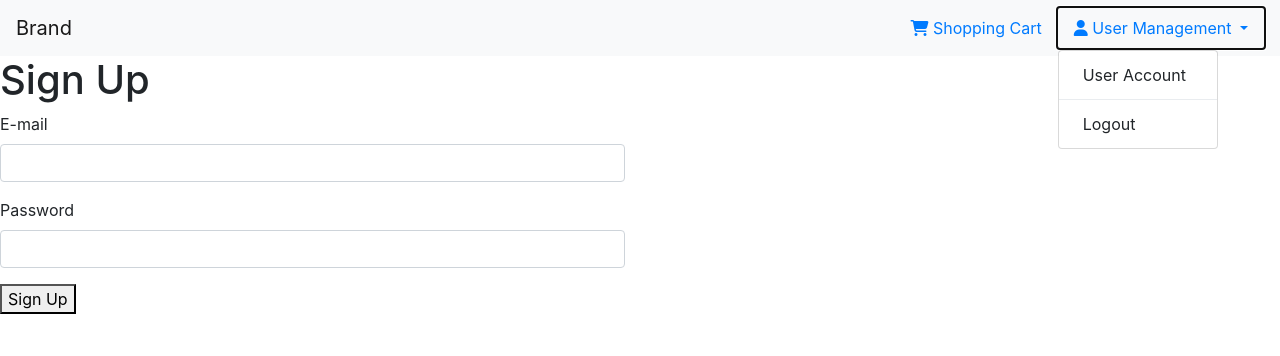
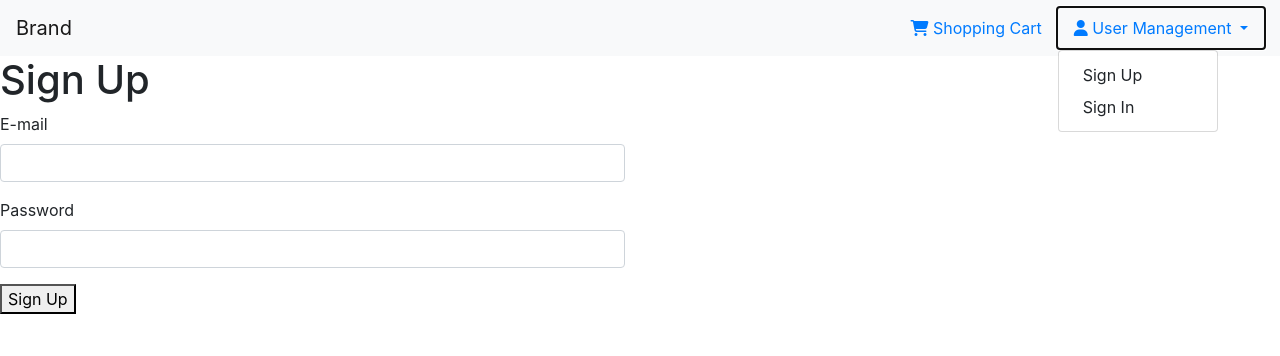
Before and after one commit to caducus/shoppingCart2, a Node server app: page /user/signup in a window 1280 px wide, after a click on "User Management". Shown: the top 356 px of the page. Run offline with Node 20, Linux system fonts and the light colour scheme; some libraries are stand-ins or nearby versions.

Commit message:
links now lead to sign in, sign up, profile, and logout

```diff
--- a/app.js
+++ b/app.js
@@ -57,6 +57,14 @@ app.use(passport.session());
 app.use(express.static(path.join(__dirname, "public")));
 
 var indexRouter = require("./routes/index");
+var userRouter = require("./routes/user");
+
+app.use(function(req, res, next) {
+  res.locals.login = req.isAuthenticated();
+  next();
+});
+
+app.use("/user", userRouter);
 app.use("/", indexRouter);
 
 // ==========================
--- a/routes/index.js
+++ b/routes/index.js
@@ -1,13 +1,8 @@
 /* Dependencies */
 var express = require('express');
 var router = express.Router();
-var csrf = require("csurf");
-var passport = require("passport");
 
 var Product = require("../models/product.js");
-
-var csrfProtection = csrf();
-router.use(csrfProtection);
 
 /* GET home page. */
 router.get("/", function(req, res, next) {
@@ -21,32 +16,5 @@ router.get("/", function(req, res, next) {
   });
 });
 
-/* User Signup */
-router.get("/user/signup", function(req, res, next) {
-  var messages = req.flash("error");
-  res.render("user/signup", {csrfToken: req.csrfToken(), messages: messages, hasErrors: messages.length > 0});
-});
-
-router.post("/user/signup", passport.authenticate("local.signup", {
-  successRedirect: "/user/profile",
-  failureRedirect: "/user/signup",
-  failureFlash: true
-}));
-
-router.get("/user/profile", function(req, res, next) {
-  res.render("user/profile");
-});
-
-router.get("/user/signin", function(req, res, next) {
-    var messages = req.flash("error");
-    res.render("user/signin", {csrfToken: req.csrfToken(), messages: messages, hasErrors: messages.length > 0});
-});
-
-router.post("/user/signin", passport.authenticate("local.signin", {
-  successRedirect: "/user/profile",
-  failureRedirect: "/user/signin",
-  failureFlash: true
-}));
-
 /* Export */
 module.exports = router;
--- /dev/null
+++ b/routes/user.js
@@ -0,0 +1,45 @@
+/* Dependencies */
+var express = require('express');
+var router = express.Router();
+var csrf = require("csurf");
+var passport = require("passport");
+
+var Product = require("../models/product.js");
+
+var csrfProtection = csrf();
+router.use(csrfProtection);
+
+/* User Signup */
+router.get("/signup", function(req, res, next) {
+  var messages = req.flash("error");
+  res.render("user/signup", {csrfToken: req.csrfToken(), messages: messages, hasErrors: messages.length > 0});
+});
+
+router.post("/signup", passport.authenticate("local.signup", {
+  successRedirect: "/user/profile",
+  failureRedirect: "/user/signup",
+  failureFlash: true
+}));
+
+router.get("/signin", function(req, res, next) {
+    var messages = req.flash("error");
+    res.render("user/signin", {csrfToken: req.csrfToken(), messages: messages, hasErrors: messages.length > 0});
+});
+
+router.post("/signin", passport.authenticate("local.signin", {
+  successRedirect: "/user/profile",
+  failureRedirect: "/user/signin",
+  failureFlash: true
+}));
+
+router.get("/logout", function(req, res, next) {
+  req.logout();
+  res.redirect("/");
+});
+
+router.get("/profile", function(req, res, next) {
+  res.render("user/profile");
+});
+
+/* Export */
+module.exports = router;
--- a/views/partials/header.hbs
+++ b/views/partials/header.hbs
@@ -9,9 +9,14 @@
         User Management
       </a>
       <div class="dropdown-menu" aria-labelledby="navbarDropdown">
-        <a class="dropdown-item" href="#">User Account</a>
-        <div class="dropdown-divider"></div>
-        <a class="dropdown-item" href="#">Logout</a>
+        {{# if login}}
+          <a class="dropdown-item" href="/user/profile">User Account</a>
+          <div class="dropdown-divider"></div>
+          <a class="dropdown-item" href="/user/logout">Logout</a>
+        {{ else }}
+          <a class="dropdown-item" href="/user/signup">Sign Up</a>
+          <a class="dropdown-item" href="/user/signin">Sign In</a>
+        {{/if}}
       </div>
     </li>
   </ul>
```
